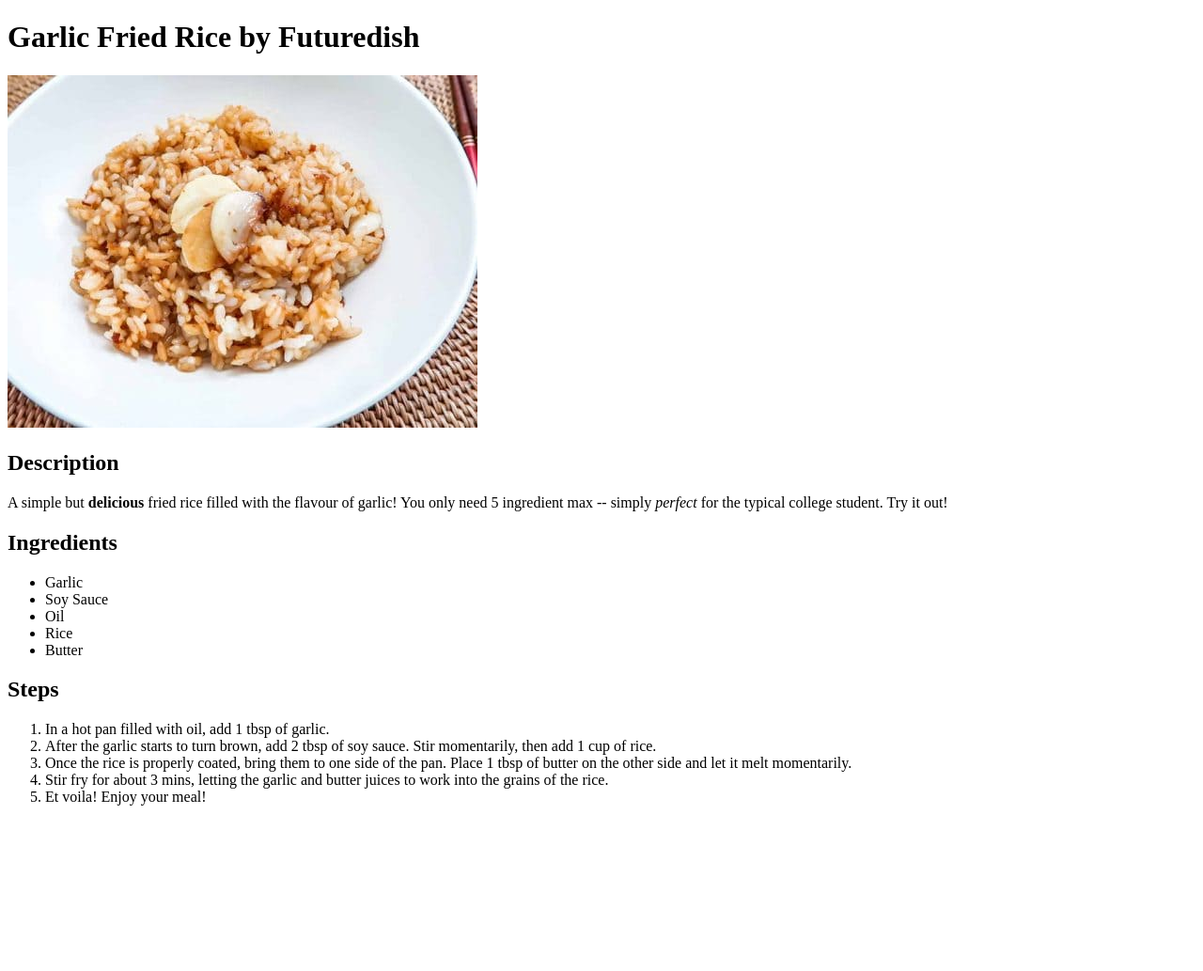
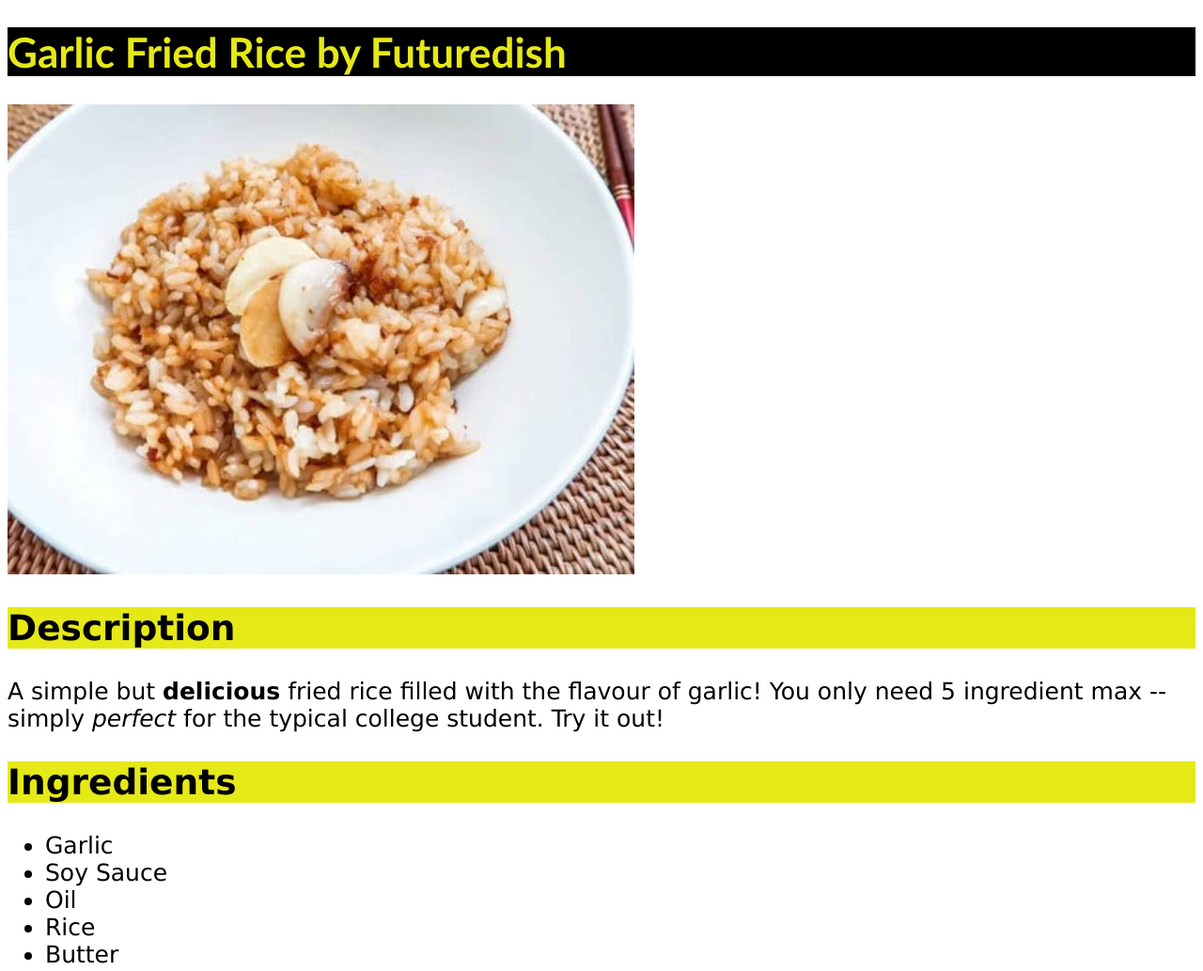
Before and after one commit to syfq-isml/odin-recipes, a plain HTML site: page recipes/garlic-fried-rice.html in a window 1280 px wide. Shown: the top 1033 px of the page at 94% size. Before the commit the page ends 873 px from the top, so only its background shows below. Drawn offline with Linux system fonts and the light colour scheme.

Commit message:
added css, styling to index.html and garlic-fried-rice.html

```diff
--- /dev/null
+++ b/css/styles.css
@@ -0,0 +1,26 @@
+
+
+
+.header1 {
+    font-family:'Gill Sans', 'Gill Sans MT', Calibri, 'Trebuchet MS', sans-serif;
+    color:rgb(229, 233, 23);
+    background-color: black;
+    font-size: 22px;
+}
+
+.links,
+.header2,
+.lists,
+p {
+    font-size: 25px;
+    font-family:'Lucida Sans', 'Lucida Sans Regular', 'Lucida Grande', 'Lucida Sans Unicode', Geneva, Verdana, sans-serif;
+}
+
+.header2 {
+    background-color: rgb(229, 233, 23);
+}
+
+img {
+    height: 500px;
+    width: auto;
+}
--- a/recipes/garlic-fried-rice.html
+++ b/recipes/garlic-fried-rice.html
@@ -4,32 +4,33 @@
 <head>
     <meta charset="UTF-8">
     <title>Odin Recipes | Garlic Fried Rice</title>
+    <link rel="stylesheet" href="../css/styles.css">
 </head>
 
 <body>
-    <h1>Garlic Fried Rice by Futuredish</h1>
+    <div class="header1"><h1>Garlic Fried Rice by Futuredish</h1></div>
     <img src="../img/gfr.jpg" alt="delicious garlic fried rice">
 
-    <h2>Description</h2>
+    <div class="header2"><h2>Description</h2></div>
     <p>A simple but <strong>delicious</strong> fried rice filled with the flavour of garlic! You only need 5 ingredient max -- simply <em>perfect </em>for the typical college student. Try it out!</p>
 
-    <h2>Ingredients</h2>
-    <ul>
+    <div class="header2"><h2>Ingredients</h2></div>
+    <div class="lists"><ul>
         <li>Garlic</li>
         <li>Soy Sauce</li>
         <li>Oil</li>
         <li>Rice</li>
         <li>Butter</li>
-    </ul>
+    </ul></div>
 
-    <h2>Steps</h2>
-    <ol>
+    <div class="header2"><h2>Steps</h2></div>
+    <div class="lists"><ol>
         <li>In a hot pan filled with oil, add 1 tbsp of garlic.</li>
         <li>After the garlic starts to turn brown, add 2 tbsp of soy sauce. Stir momentarily, then add 1 cup of rice.</li>
         <li>Once the rice is properly coated, bring them to one side of the pan. Place 1 tbsp of butter on the other side and let it melt momentarily.</li>
         <li>Stir fry for about 3 mins, letting the garlic and butter juices to work into the grains of the rice.</li>
         <li>Et voila! Enjoy your meal!</li>
-    </ol>
+    </ol></div>
 </body>
 
 </html>
```
Also changed, not shown: index.html (+5 -2 lines).
